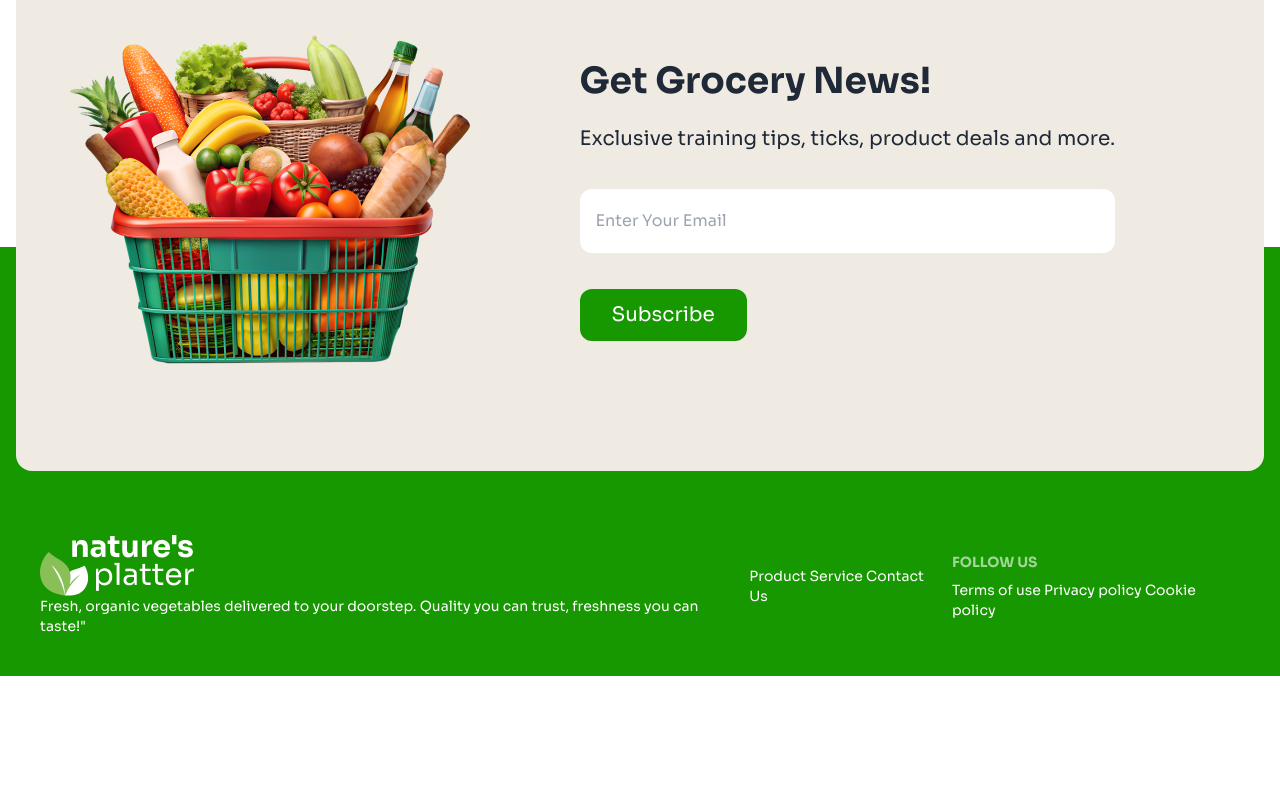
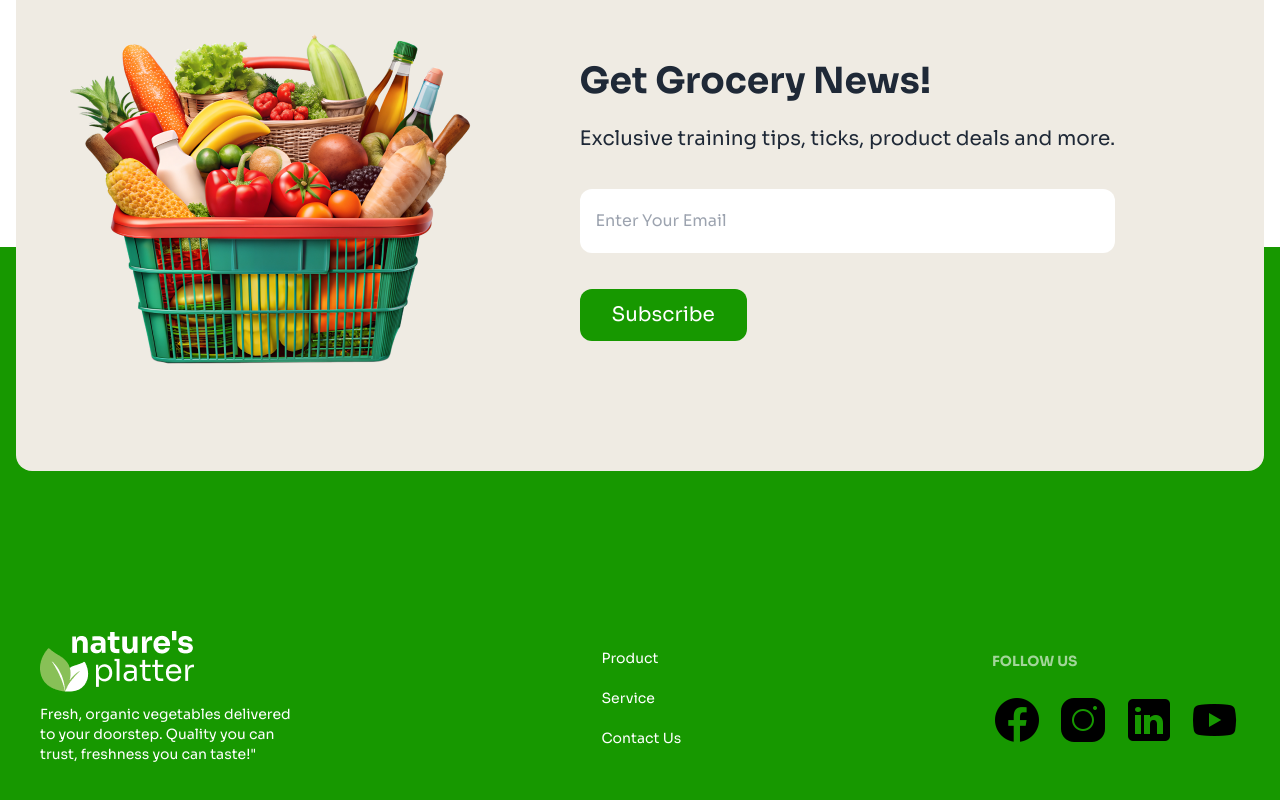
Before and after one commit to ahhimu/m3-d16-as3-v02-rspnsiv-nature-s-plate, a plain HTML site: page index.html in a window 1280 px wide. Shown: the part 3654-4454 px from the top of the page. Before the commit the page ends 4330 px from the top, so only its background shows below. Drawn offline with nearby package versions, Linux system fonts and the light colour scheme.

Commit message:
Footer Section Added

```diff
--- a/index.html
+++ b/index.html
@@ -504,26 +504,36 @@
 
       <!-- Footer Section -->
 
-        <footer class="footer bg-primry-clr text-white p-10 pt-72">
-          <div class="container mx-auto flex justify-between items-center">
+        <footer class="footer bg-primry-clr text-white p-10 pt-60 md:pt-96">
+          <div class="container mx-auto md:flex md:justify-between md:items-center">
             <div>
               <img src="c2-assets/logo-footer.png" alt="">
-              <p>
-                Fresh, organic vegetables delivered to your doorstep. Quality you can trust, freshness you can taste!"
+              <p class="pt-3">
+                Fresh, organic vegetables delivered <br>
+                to your doorstep. Quality you can <br>
+                trust, freshness you can taste!"
               </p>
             </div>
 
-            <div>
-              <a class="link link-hover">Product</a>
-              <a class="link link-hover">Service</a>
-              <a class="link link-hover">Contact Us</a>
-            </div>
+            <div class="flex">
+              <ul class="space-y-5">
+                <li><a class="link link-hover">Product</a></li>
+                <li><a class="link link-hover">Service</a></li>
+                <li>    <a class="link link-hover">Contact Us</a></li>
+              </ul>
+              </div>
 
-            <div>
-              <h6 class="footer-title">Follow Us</h6>
-              <a class="link link-hover">Terms of use</a>
-              <a class="link link-hover">Privacy policy</a>
-              <a class="link link-hover">Cookie policy</a>
+            <div class="">
+              <a class="link link-hover footer-title">Follow Us</a> <br>
+             <div class="flex gap-4 mt-6">
+              <img src="c2-assets/fb (2).png" alt="">
+              <img src="c2-assets/insta.png" alt="">
+              <img src="c2-assets/link.png" alt="">
+              <img src="c2-assets/ytb.png" alt="">
+             </div>
+              <!-- <i class="fa-brands fa-facebook h-10 w-10"></i>
+              <i class="fa-brands fa-facebook"></i> -->
+
             </div>
           </footer>
           </div>
```
Also changed, not shown: c2-assets/fb (2).png (added), c2-assets/insta.png (added), c2-assets/link.png (added), c2-assets/ytb.png (added).
